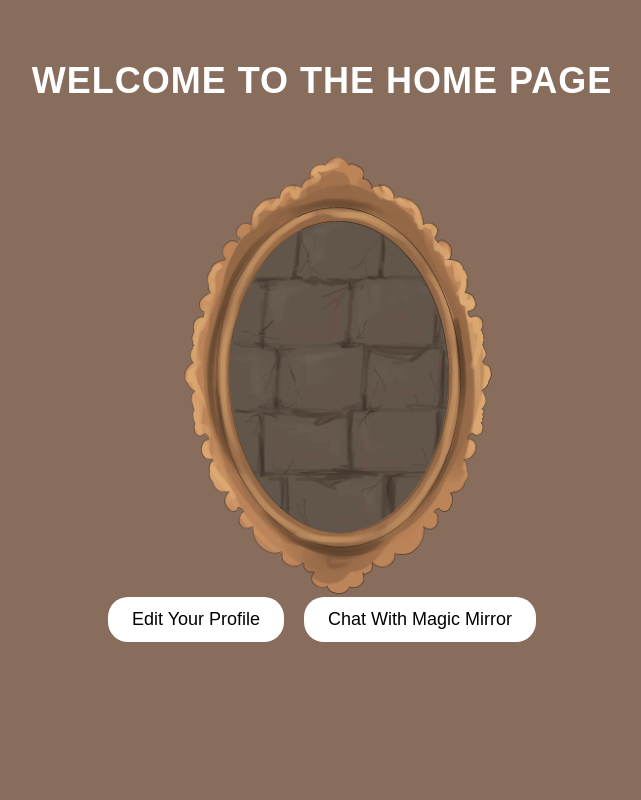
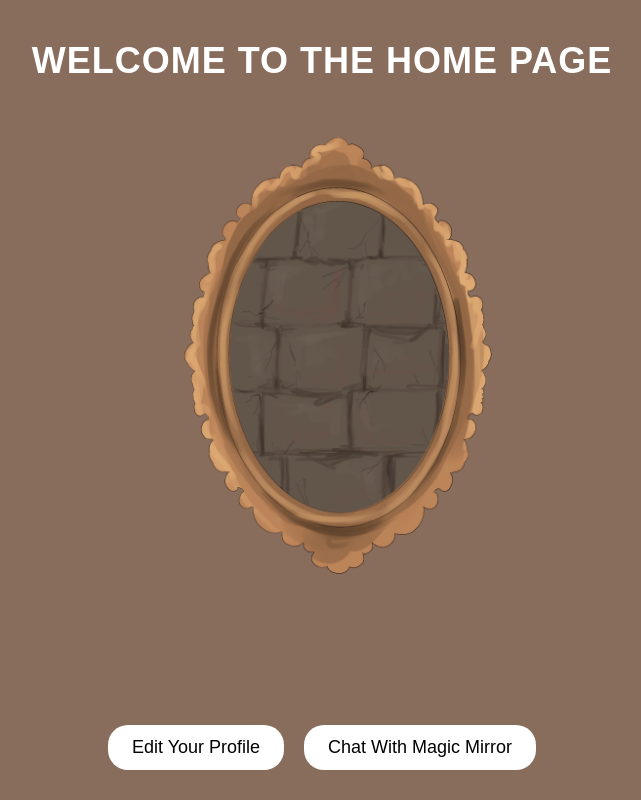
Before and after one commit to Way05/HenHacks25, a React (Create React App) app in the folder henhacks25/: page / in a window 1280 px wide. Shown: the whole page, without its empty margins (318-959 px from the left). Built offline with nearby package versions, Linux system fonts and the light colour scheme.

Commit message:
fixed nav buttons again

```diff
--- a/henhacks25/src/CSS/home.css
+++ b/henhacks25/src/CSS/home.css
@@ -8,14 +8,13 @@ body, html {
 
   /* Home page container to take up full height */
   .Home {
-    flex: 1;
+    /* flex: 1;
     display: flex;
     flex-direction: column;
-    justify-content: space-between; /* Space out elements */
+    justify-content: space-between;
     align-items: center;
-    text-align: center; /* Center the text */
     padding: 20px;
-    position: relative;
+    position: relative; */
   }
 
   /* Style for the header (h1) */
@@ -41,7 +40,6 @@ body, html {
     justify-content: center;
     position: absolute;
     bottom: 20px; /* Position the buttons at the bottom */
-
   }
 
   /* Style for the buttons */
--- a/henhacks25/src/pages/home.tsx
+++ b/henhacks25/src/pages/home.tsx
@@ -6,7 +6,9 @@ const Home: React.FC = () => {
   return (
     <div className="Home">
       <h1>Welcome to the Home Page</h1>
+      <div>
       <img src="/images/mirror.jpg" alt="" />
+      </div>
 
       {/* Link to Profile Page */}
       <div className="nav">
```
